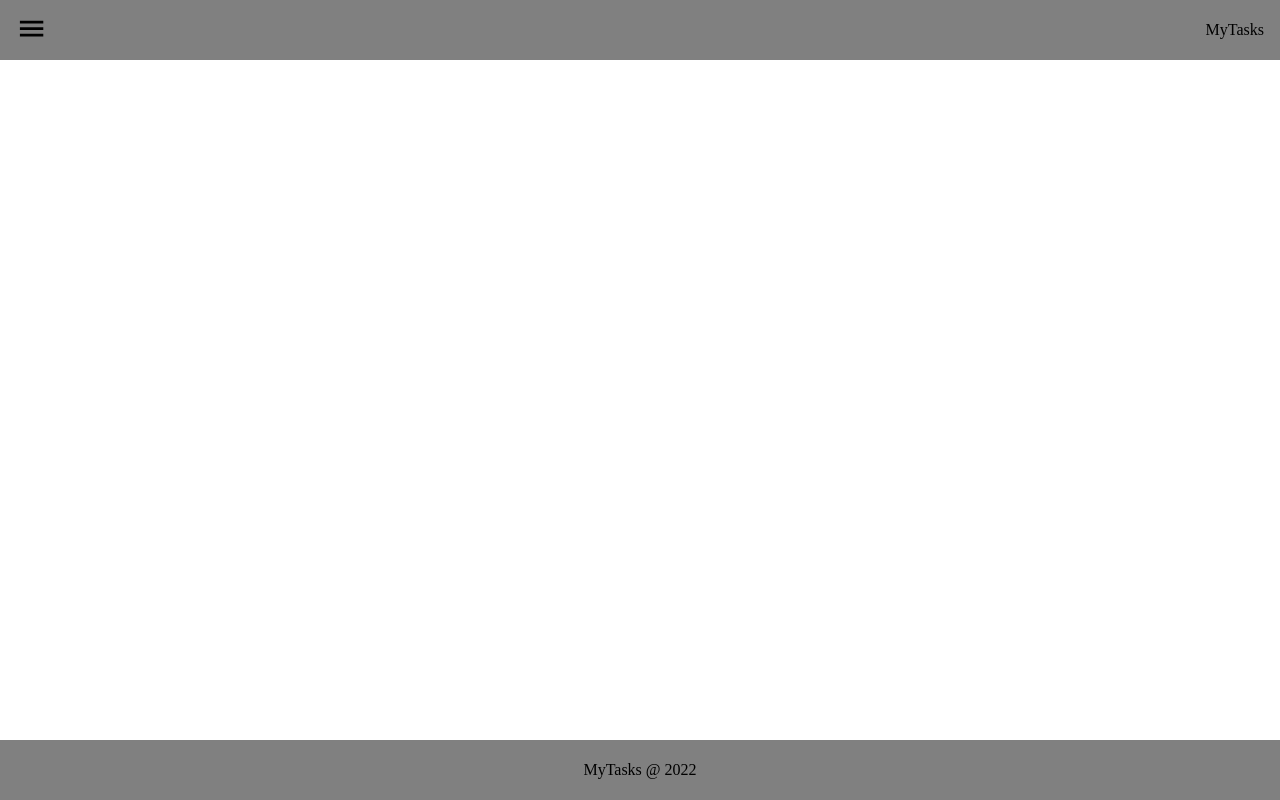
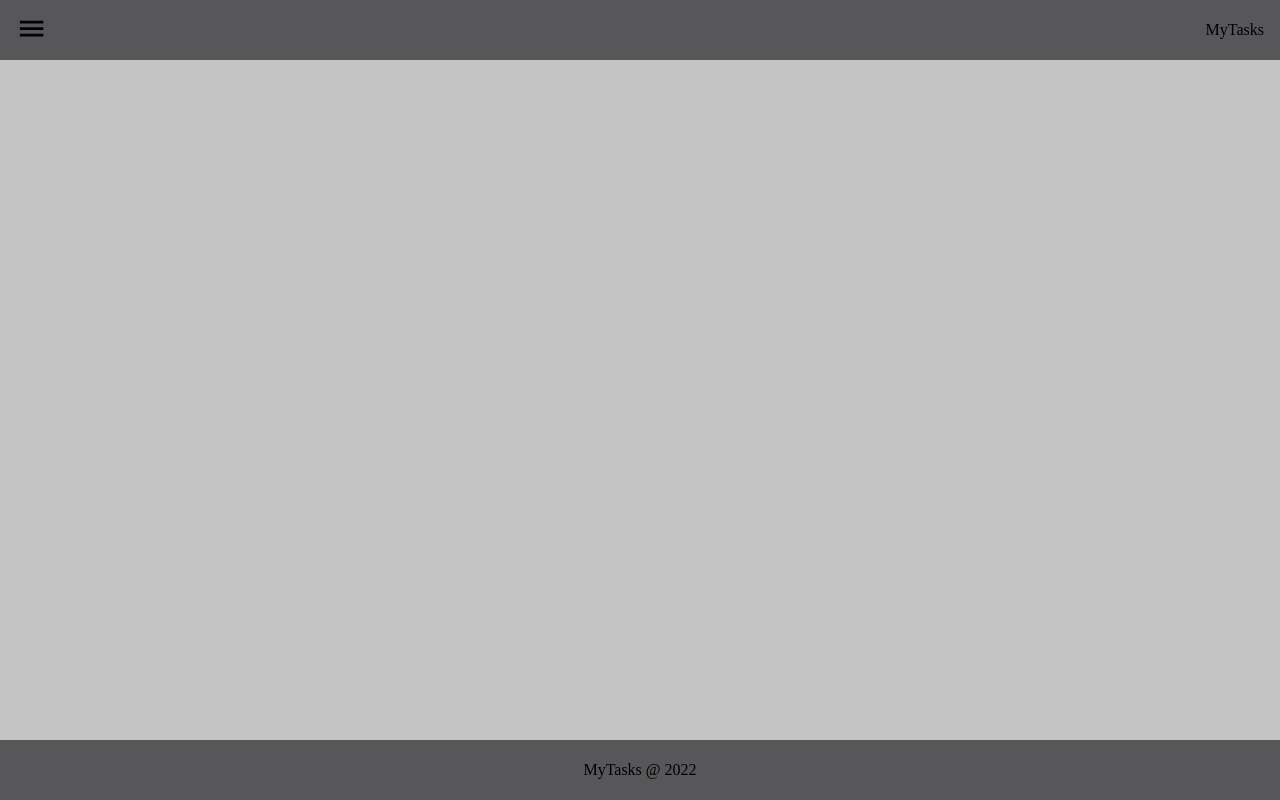
Before and after one commit to Luisftn/mytasks, a React (Create React App) app: page / in a window 1280 px wide. Built offline with nearby package versions, Linux system fonts and the light colour scheme.

Commit message:
Criação do campo de pesquisa e estruturação dos arquivos sass

```diff
--- a/src/assets/sass/_variables.sass
+++ /dev/null
@@ -1,4 +0,0 @@
-//Color
-$navbar-color: gray
-$bg-color: white
-$footer-color: gray
--- /dev/null
+++ b/src/assets/sass/abstracts/_variables.sass
@@ -0,0 +1,5 @@
+//Color
+$navbar-color: #57575A
+$bg-color: #C4C4C4
+$footer-color: #57575A
+$outline-field-color: #000000
--- a/src/assets/sass/_base.sass
+++ b/src/assets/sass/base/_base.sass
@@ -1,4 +1,4 @@
-@use './variables'
+@use '../abstracts/variables'
 
 html
     height: 100%
--- a/src/assets/sass/_reset.sass
+++ b/src/assets/sass/base/_reset.sass
@@ -35,3 +35,5 @@ table
 input
     -webkit-appearance: none
     border-radius: 0
+    border: none
+    outline: none
--- /dev/null
+++ b/src/assets/sass/components/_input.sass
@@ -0,0 +1,17 @@
+@use '../abstracts/variables'
+
+.input
+    font-size: 1rem
+    padding: 1rem
+    width: 100%
+
+    &:focus
+        outline: 2px solid variables.$outline-field-color
+
+    &--icon
+        padding-left: 3rem
+        background-repeat: no-repeat
+        background-position: left .8rem center
+
+    &--search
+        background-image: url('../../images/icons/magnify.svg')
--- a/src/components/Footer/footer.sass
+++ b/src/components/Footer/footer.sass
@@ -1,4 +1,4 @@
-@use '../../assets/sass/variables'
+@use '../../assets/sass/abstracts/variables'
 
 .footer
     align-items: center
--- a/src/components/Header/header.sass
+++ b/src/components/Header/header.sass
@@ -1,4 +1,4 @@
-@use '../../assets/sass/variables'
+@use '../../assets/sass/abstracts/variables'
 
 .header
     align-items: center
```
Also changed, not shown: src/assets/sass/app.sass (+9 -3 lines), src/components/Search/Search.js (added, +7 -0 lines), src/assets/images/icons/magnify.svg (added).
